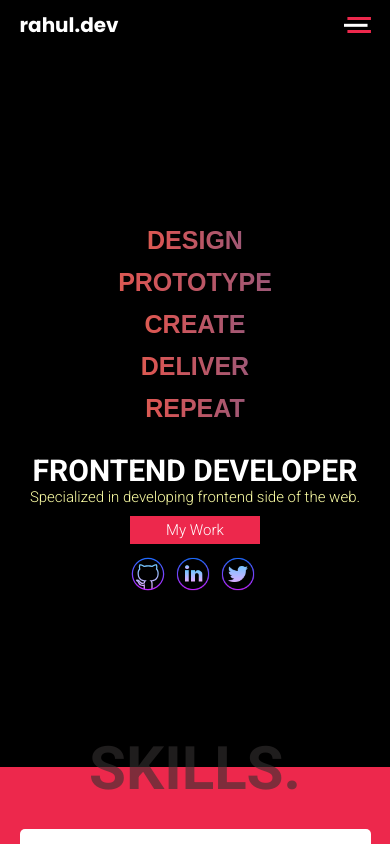
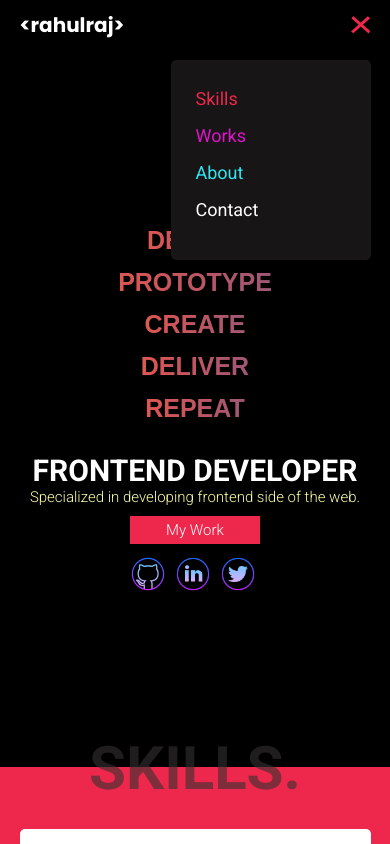
Before and after one commit to notoveryet1308/portfolio, a React (Create React App) app: page / in a window 390 px wide. Both pictures are taken after a click on the icon 357 px from the left and 25 px from the top of the page. Shown: the top 844 px of the page. Built offline with nearby package versions, Linux system fonts and the light colour scheme; a web font is replaced by a local one.

Commit message:
built component for small screen header

```diff
--- a/package.json
+++ b/package.json
@@ -4,7 +4,7 @@
   "private": true,
   "engines": {
     "node": "13.12.0",
-    "npm":"6.14.4"
+    "npm": "6.14.4"
   },
   "dependencies": {
     "@testing-library/jest-dom": "^4.2.4",
--- a/src/components/mobile/header/index.js
+++ b/src/components/mobile/header/index.js
@@ -1,9 +1,12 @@
-import React from 'react';
+import React, { useState, useEffect } from 'react';
 import styled from 'styled-components';
-import { Container,Logo } from '../../../stylesheets/global';
+import { Link } from 'react-scroll';
+import { Container, Logo } from '../../../stylesheets/global';
 import { ReactComponent as Bar } from '../../../img/bar.svg';
+import { ReactComponent as Cross } from '../../../img/back-btn.svg';
 
 const MobHeaderWrapper = styled.div`
+ position: relative;
   width: 90%;
   margin: 0 auto;
   height: 5rem;
@@ -18,17 +21,94 @@ const MobHeaderWrapper = styled.div`
     display: flex;
   }
 `
+const Sidemenubox = styled.div`
+  position: absolute;
+  top: 6rem;
+  right: 0;
+  width: ${props => props.size}rem;
+  height: ${props => props.size}rem;
+  background: #171515;
+  border-radius: .5rem;
+  z-index: 9999;
+  transition: all 300ms ease;
+  display: flex;
+  flex-direction: column;
+  visibility: ${props => props.visible};
 
-
-function index() {
+  &:nth-child(3){
+    padding-top: 2rem;
+  }
+`
+const SmootLink = styled(Link)`
+  color: ${props => props.color};
+  font-size: 1.8rem;
+  text-decoration: none;
+  margin: .8rem .5rem;
+  cursor: pointer;
+  font-weight: 400;
+  display: ${props => props.display};
+  padding-left: 2rem;
+`
+function Index() {
+  const [sidemenu, setSideMenu] = useState(false);
+  const [size, setSize] = useState(0);
+  const onClickHandler = () => {
+    setSideMenu(!sidemenu);
+  }
+  useEffect(() => {
+    if (!sidemenu) setSize(0);
+    if (sidemenu) setSize(20);
+  }, [sidemenu])
   return (
     <Container bgColor='#000'>
       <MobHeaderWrapper>
-        <Logo>rahul.dev</Logo>
-        <Bar className='bar' />
+        <Logo>&lt;rahulraj&gt;</Logo>
+        {!sidemenu ? <Bar className='bar' onClick={onClickHandler} /> :
+          <Cross
+            onClick={onClickHandler}
+            className='bar' />
+        }
+
+        <Sidemenubox size={size} visible={sidemenu ? "visible": "hidden"} >
+          <SmootLink
+            to="skills"
+            smooth={true}
+            duration={500}
+            color='#ED284C'
+            onClick={onClickHandler}
+            display={sidemenu ? "flex": "none"}
+          >
+            Skills</SmootLink>
+          <SmootLink
+            to="works"
+            smooth={true}
+            duration={500}
+            color='#DD15C9'
+            onClick={onClickHandler}
+            display={sidemenu ? "flex": "none"}
+          >Works</SmootLink>
+          <SmootLink
+            to="aboutme"
+            smooth={true}
+            duration={500}
+            color='#30E6F1'
+            onClick={onClickHandler}
+            display={sidemenu ? "flex": "none"}
+          >About</SmootLink>
+          <SmootLink
+            to="contact"
+            smooth={true}
+            duration={800}
+            color='#fff'
+            onClick={onClickHandler}
+            display={sidemenu ? "flex": "none"}
+          >Contact</SmootLink>
+        </Sidemenubox>
+
+
       </MobHeaderWrapper>
     </Container>
   )
 }
 
-export default index;
+export default Index;
```
Also changed, not shown: src/img/back-btn.svg (added).
